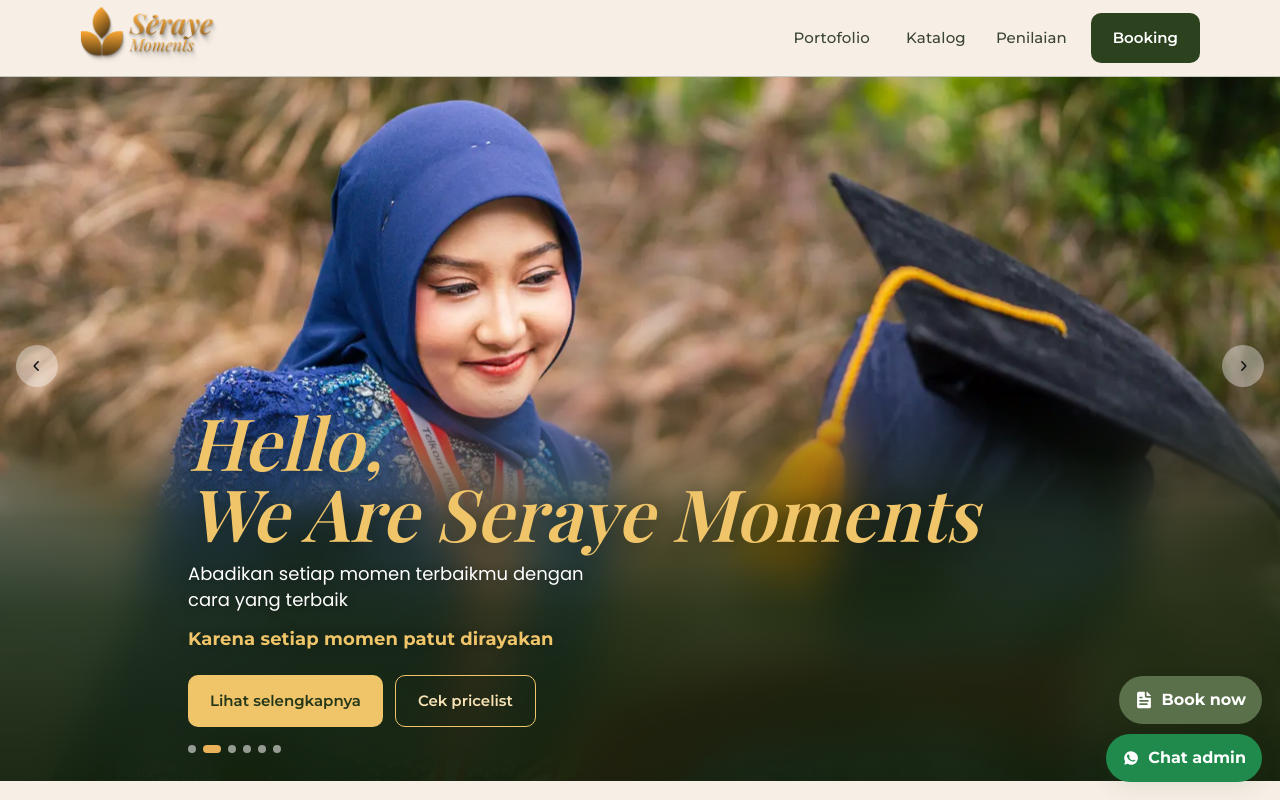
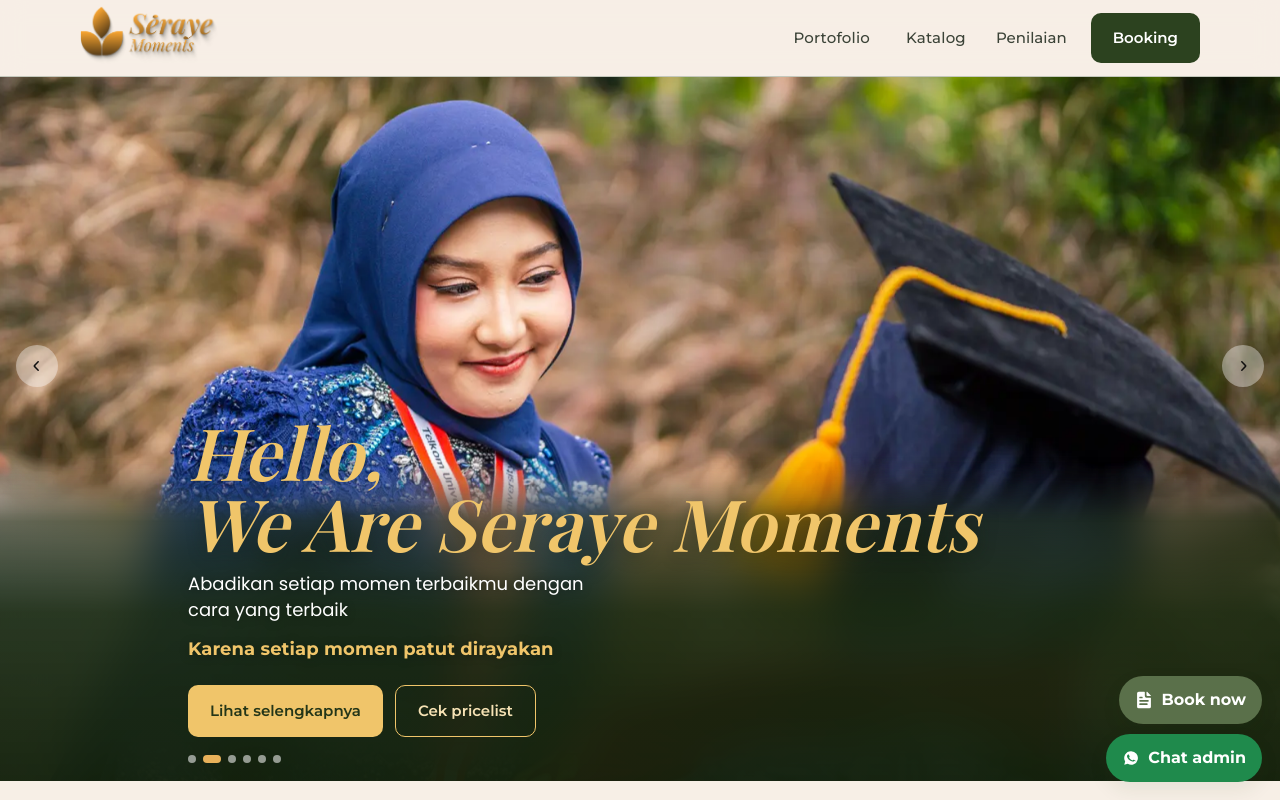
Before and after one commit to rm73/Seraye, a React (Vite) app: page / in a window 1280 px wide. Shown: the top 800 px of the page. Built offline with nearby package versions, Linux system fonts and the light colour scheme; no server answers; a web font is replaced by a local one.

Commit message:
hero text adjustmen
Co-authored-by: Cursor <cursoragent@cursor.com>

```diff
--- a/src/styles.css
+++ b/src/styles.css
@@ -901,11 +901,11 @@ input.invalid, select.invalid, textarea.invalid { box-shadow: 0 0 0 1.5px #e3aaa
   left: 0;
   right: 0;
   bottom: 0;
-  height: 58%;
-  background: linear-gradient(180deg, rgba(36, 54, 24, 0) 0%, rgba(32, 50, 22, 0.5) 24%, rgba(26, 42, 16, 0.86) 58%, rgba(20, 34, 12, 0.95) 100%);
+  height: 46%;
+  background: linear-gradient(180deg, rgba(36, 54, 24, 0) 0%, rgba(32, 50, 22, 0.55) 18%, rgba(26, 42, 16, 0.9) 48%, rgba(20, 34, 12, 0.96) 100%);
   backdrop-filter: blur(22px);
   -webkit-backdrop-filter: blur(22px);
-  mask-image: linear-gradient(180deg, transparent 0%, #000 36%, #000 100%);
+  mask-image: linear-gradient(180deg, transparent 0%, #000 20%, #000 100%);
   pointer-events: none;
 }
 .hero-nav {
@@ -937,7 +937,7 @@ input.invalid, select.invalid, textarea.invalid { box-shadow: 0 0 0 1.5px #e3aaa
   z-index: 1;
   width: min(920px, calc(100% - 48px));
   margin-inline: auto;
-  padding: 88px 8px 28px;
+  padding: 12px 8px 18px;
 }
 .hero-hello {
   font-family: var(--serif);
@@ -1007,7 +1007,7 @@ input.invalid, select.invalid, textarea.invalid { box-shadow: 0 0 0 1.5px #e3aaa
 .btn-pricelist:hover { background: rgba(240, 197, 106, 0.14); }
 @media (max-width: 700px) {
   .hero-frame { height: auto; min-height: 92vh; }
-  .hero-copy { width: calc(100% - 36px); padding-top: 88px; padding-bottom: 140px; }
+  .hero-copy { width: calc(100% - 36px); padding-top: 12px; padding-bottom: 118px; }
   .hero-hello { font-size: 40px; }
   .hero-actions { flex-direction: column; align-items: flex-start; }
   .hero-actions .btn { flex: none; width: auto; }
```
